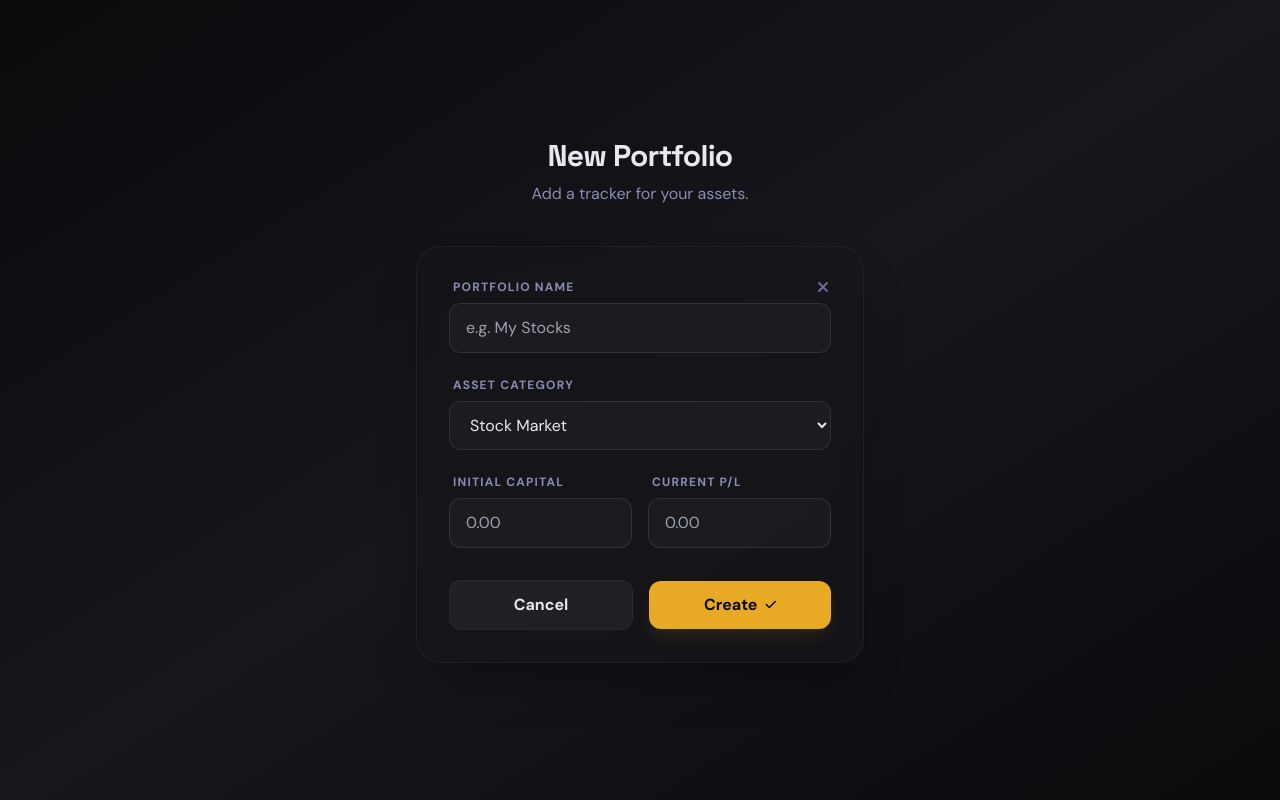
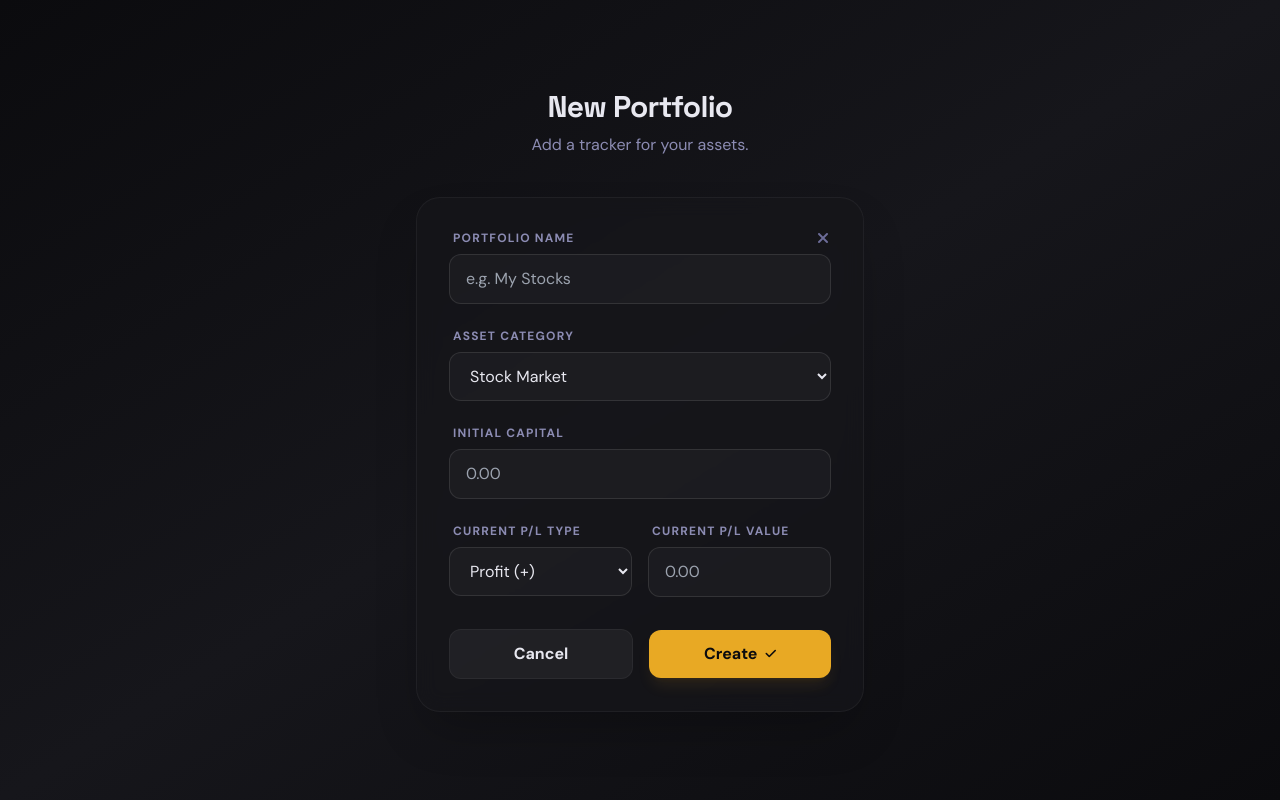
Before and after one commit to Yadav-Shivakant-Anilkumar/portfolio_tracker, a Flask app: page /create_portfolio in a window 1280 px wide. Run offline with Flask 3, Linux system fonts and the light colour scheme; a user stored in the database is signed in; some libraries are stand-ins or nearby versions.

Commit message:
response update

```diff
--- a/app.py
+++ b/app.py
@@ -168,12 +168,29 @@ def setup_profile():
 @login_required
 def create_portfolio():
     if request.method == 'POST':
-        name = request.form.get('name')
+        name = request.form.get('name', '').strip()
         p_type = request.form.get('type')
         capital = float(request.form.get('capital', 0))
-        pl = float(request.form.get('pl', 0))
+        pl_val = float(request.form.get('pl', 0))
+        pl_type = request.form.get('pl_type', 'Profit')
+
+        # Calculate signed P/L
+        pl = -abs(pl_val) if pl_type == 'Loss' else abs(pl_val)
 
         cur = mysql.connection.cursor()
+
+        # Check if portfolio with exact name already exists for this user (case-sensitive)
+        cur.execute("SELECT id FROM portfolios WHERE user_id = %s AND BINARY name = %s", (session['user_id'], name))
+        if cur.fetchone():
+            flash(f"A portfolio named '{name}' already exists. Please choose a unique name.", "error")
+            cur.close()
+            return render_template('create_portfolio.html',
+                                   name=name,
+                                   p_type=p_type,
+                                   capital=capital,
+                                   pl=pl_val,
+                                   pl_type=pl_type)
+
         cur.execute("INSERT INTO portfolios (user_id, name, type, initial_capital, current_pl) VALUES (%s, %s, %s, %s, %s)",
                     (session['user_id'], name, p_type, capital, pl))
         mysql.connection.commit()
--- a/templates/create_portfolio.html
+++ b/templates/create_portfolio.html
@@ -18,28 +18,39 @@
         <div>
           <label class="block text-xs font-semibold text-vault-400 uppercase tracking-widest mb-2 ml-1">Portfolio Name</label>
           <input type="text" name="name" placeholder="e.g. My Stocks" required
+                 value="{{ name or '' }}"
                  class="w-full bg-vault-850/50 border-vault-700">
         </div>
 
         <div>
           <label class="block text-xs font-semibold text-vault-400 uppercase tracking-widest mb-2 ml-1">Asset Category</label>
           <select name="type" class="w-full bg-vault-850 border-vault-700" required>
-            <option value="Stock">Stock Market</option>
-            <option value="Crypto">Cryptocurrency</option>
-            <option value="Cash">Cash / Savings</option>
-            <option value="Other">Other Assets</option>
+            <option value="Stock" {% if p_type == 'Stock' or not p_type %}selected{% endif %}>Stock Market</option>
+            <option value="Crypto" {% if p_type == 'Crypto' %}selected{% endif %}>Cryptocurrency</option>
+            <option value="Cash" {% if p_type == 'Cash' %}selected{% endif %}>Cash / Savings</option>
+            <option value="Other" {% if p_type == 'Other' %}selected{% endif %}>Other Assets</option>
           </select>
+        </div>
+
+        <div>
+          <label class="block text-xs font-semibold text-vault-400 uppercase tracking-widest mb-2 ml-1">Initial Capital</label>
+          <input type="number" step="0.01" min="0" name="capital" placeholder="0.00" required
+                 value="{{ capital or '' }}"
+                 class="w-full bg-vault-850/50 border-vault-700">
         </div>
 
         <div class="grid grid-cols-2 gap-4">
           <div>
-            <label class="block text-xs font-semibold text-vault-400 uppercase tracking-widest mb-2 ml-1">Initial Capital</label>
-            <input type="number" step="0.01" name="capital" placeholder="0.00" required
-                   class="w-full bg-vault-850/50 border-vault-700">
+            <label class="block text-xs font-semibold text-vault-400 uppercase tracking-widest mb-2 ml-1">Current P/L Type</label>
+            <select name="pl_type" class="w-full bg-vault-850 border-vault-700" required>
+              <option value="Profit" {% if pl_type == 'Profit' or not pl_type %}selected{% endif %}>Profit (+)</option>
+              <option value="Loss" {% if pl_type == 'Loss' %}selected{% endif %}>Loss (-)</option>
+            </select>
           </div>
           <div>
-            <label class="block text-xs font-semibold text-vault-400 uppercase tracking-widest mb-2 ml-1">Current P/L</label>
-            <input type="number" step="0.01" name="pl" placeholder="0.00" required
+            <label class="block text-xs font-semibold text-vault-400 uppercase tracking-widest mb-2 ml-1">Current P/L Value</label>
+            <input type="number" step="0.01" min="0" name="pl" placeholder="0.00" required
+                   value="{{ pl or '' }}"
                    class="w-full bg-vault-850/50 border-vault-700">
           </div>
         </div>
```
